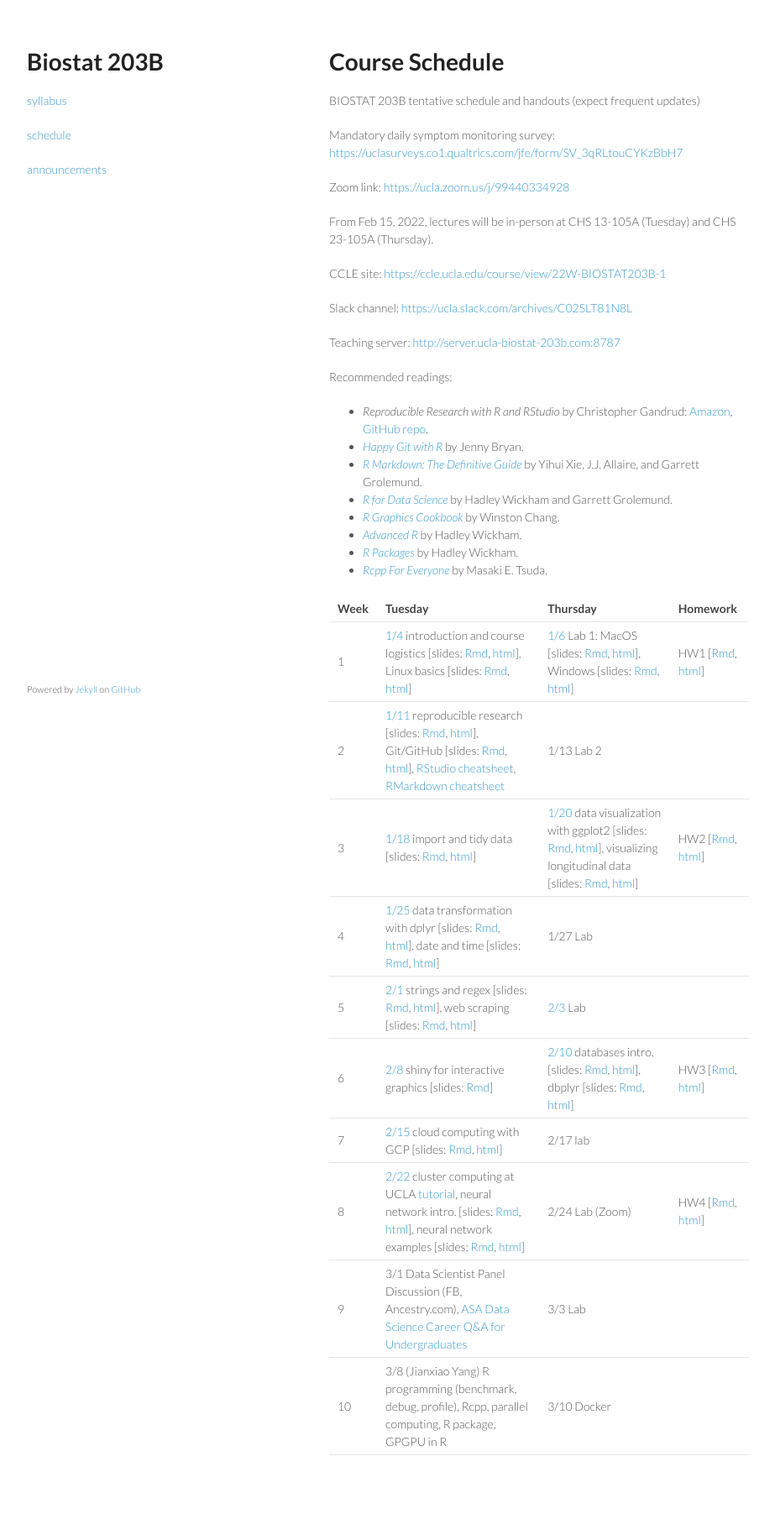
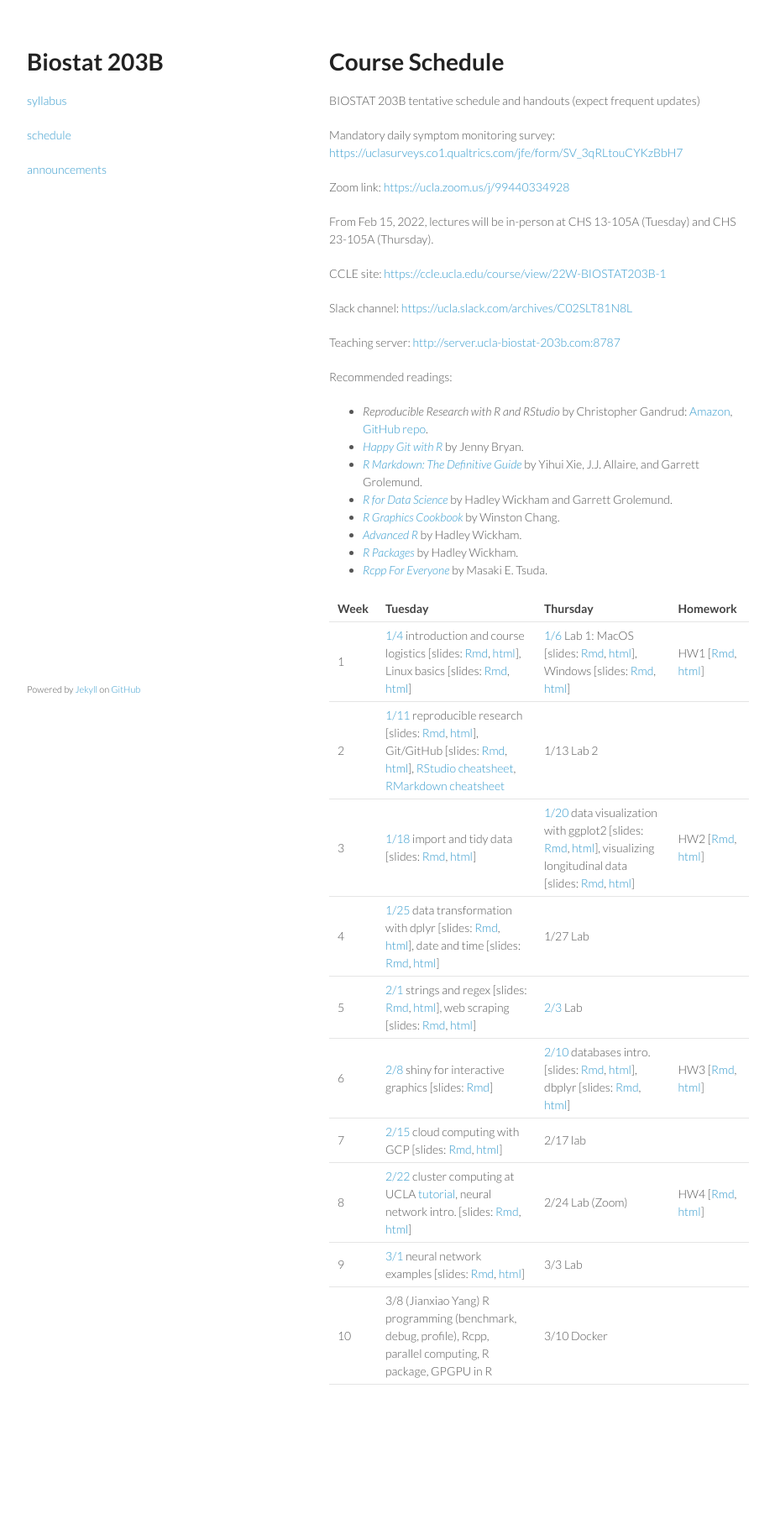
Before and after one commit to ucla-biostat-203b/2022winter, a Jekyll site: the page built from schedule/schedule.md, in a window 1280 px wide. Shown: the whole page at 84% size, without its empty margins (178-1101 px from the left). Built offline with Jekyll 4.4.1, drawn with Linux system fonts in a browser that asks for light colours; after the commit the page ends 1719 px from its top, so only the background shows below that.

```diff
--- a/schedule/schedule.md
+++ b/schedule/schedule.md
@@ -38,6 +38,6 @@ Recommended readings:
 | 5 | [2/1](http://ucla-biostat-203b.github.io/2022winter/biostat203bwinter2022/2022/02/01/week5-day1.html) strings and regex \[slides: [Rmd](https://raw.githubusercontent.com/ucla-biostat-203b/2022winter/main/slides/09-strings/stringr.Rmd), [html](../slides/09-strings/stringr.html)\], web scraping \[slides: [Rmd](https://raw.githubusercontent.com/ucla-biostat-203b/2022winter/main/slides/10-scraping/scraping.Rmd), [html](../slides/10-scraping/scraping.html)\] | [2/3](http://ucla-biostat-203b.github.io/2022winter/biostat203bwinter2022/2022/02/03/week5-day2.html) Lab | |
 | 6 | [2/8](http://ucla-biostat-203b.github.io/2022winter/biostat203bwinter2022/2022/02/08/week6-day1.html) shiny for interactive graphics \[slides: [Rmd](https://raw.githubusercontent.com/ucla-biostat-203b/2022winter/main/slides/11-shiny/shiny.Rmd)\] | [2/10](http://ucla-biostat-203b.github.io/2022winter/biostat203bwinter2022/2022/02/10/week6-day2.html)  databases intro. \[slides: [Rmd](https://raw.githubusercontent.com/ucla-biostat-203b/2022winter/main/slides/12-dbplyr/dbintro.Rmd), [html](../slides/12-dbplyr/dbintro.html)\], dbplyr \[slides: [Rmd](https://raw.githubusercontent.com/ucla-biostat-203b/2022winter/main/slides/12-dbplyr/dbplyr.Rmd), [html](../slides/12-dbplyr/dbplyr.html)\] | HW3 \[[Rmd](https://github.com/ucla-biostat-203b/2022winter/raw/main/hw/hw3/hw3.Rmd), [html](../hw/hw3/hw3.html)\] |
 | 7 | [2/15](http://ucla-biostat-203b.github.io/2022winter/biostat203bwinter2022/2022/02/15/week7-day1.html) cloud computing with GCP \[slides: [Rmd](https://raw.githubusercontent.com/ucla-biostat-203b/2022winter/main/slides/13-gcp/gcp.Rmd), [html](../slides/13-gcp/gcp.html)\] | 2/17 lab | |
-| 8 | [2/22](http://ucla-biostat-203b.github.io/2022winter/biostat203bwinter2022/2022/02/22/week8-day1.html) cluster computing at UCLA [tutorial](https://github.com/chris-german/Hoffman2Tutorials), neural network intro. \[slides: [Rmd](https://raw.githubusercontent.com/ucla-biostat-203b/2022winter/main/slides/15-nn/nn1.Rmd), [html](../slides/15-nn/nn1.html)\], neural network examples \[slides: [Rmd](https://raw.githubusercontent.com/ucla-biostat-203b/2022winter/main/slides/15-nn/nn2.Rmd), [html](../slides/15-nn/nn2.html)\] | 2/24 Lab (Zoom) | HW4 \[[Rmd](https://github.com/ucla-biostat-203b/2022winter/raw/main/hw/hw4/hw4.Rmd), [html](../hw/hw4/hw4.html)\] |
-| 9 | 3/1 Data Scientist Panel Discussion (FB, Ancestry.com), [ASA Data Science Career Q&A for Undergraduates](https://www.youtube.com/watch?v=Nd3fvAILfMk) | 3/3 Lab | |
+| 8 | [2/22](http://ucla-biostat-203b.github.io/2022winter/biostat203bwinter2022/2022/02/22/week8-day1.html) cluster computing at UCLA [tutorial](https://github.com/chris-german/Hoffman2Tutorials), neural network intro. \[slides: [Rmd](https://raw.githubusercontent.com/ucla-biostat-203b/2022winter/main/slides/15-nn/nn1.Rmd), [html](../slides/15-nn/nn1.html)\] | 2/24 Lab (Zoom) | HW4 \[[Rmd](https://github.com/ucla-biostat-203b/2022winter/raw/main/hw/hw4/hw4.Rmd), [html](../hw/hw4/hw4.html)\] |
+| 9 | [3/1](http://ucla-biostat-203b.github.io/2022winter/biostat203bwinter2022/2022/03/01/week9-day1.html) neural network examples \[slides: [Rmd](https://raw.githubusercontent.com/ucla-biostat-203b/2022winter/main/slides/15-nn/nn2.Rmd), [html](../slides/15-nn/nn2.html)\] | 3/3 Lab | |
 | 10 | 3/8 (Jianxiao Yang) R programming (benchmark, debug, profile), Rcpp, parallel computing, R package, GPGPU in R | 3/10 Docker | |
```
Also changed, not shown: _posts/2022-03-01-week9-day1.md (added, +11 -0 lines).
